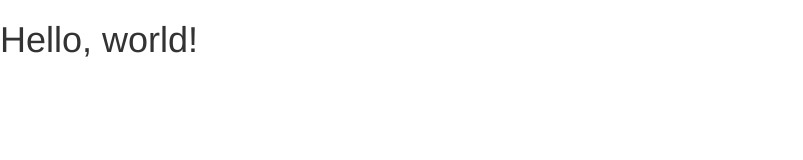
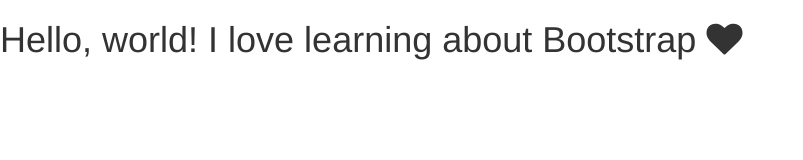
Before and after one commit to 7SlateCreative/skillcrush-bootstrap, a plain HTML site: page index.html in a window 1280 px wide. Shown: the whole page, without its empty margins (0-803 px from the left). Drawn offline with nearby package versions, Linux system fonts and the light colour scheme.

Commit message:
added string and icon to html

```diff
--- a/index.html
+++ b/index.html
@@ -9,7 +9,7 @@
 
     <!-- Bootstrap -->
     <link href="css/bootstrap.min.css" rel="stylesheet">
-
+    <link rel="stylesheet" href="http://maxcdn.bootstrapcdn.com/font-awesome/4.3.0/css/font-awesome.min.css">
     <!-- HTML5 shim and Respond.js for IE8 support of HTML5 elements and media queries -->
     <!-- WARNING: Respond.js doesn't work if you view the page via file:// -->
     <!--[if lt IE 9]>
@@ -18,7 +18,7 @@
     <![endif]-->
   </head>
   <body>
-    <h1>Hello, world!</h1>
+    <h1>Hello, world!  I love learning about Bootstrap <i class="fa fa-heart"></i></h1>
 
     <!-- jQuery (necessary for Bootstrap's JavaScript plugins) -->
     <script src="https://ajax.googleapis.com/ajax/libs/jquery/1.11.3/jquery.min.js"></script>
```
